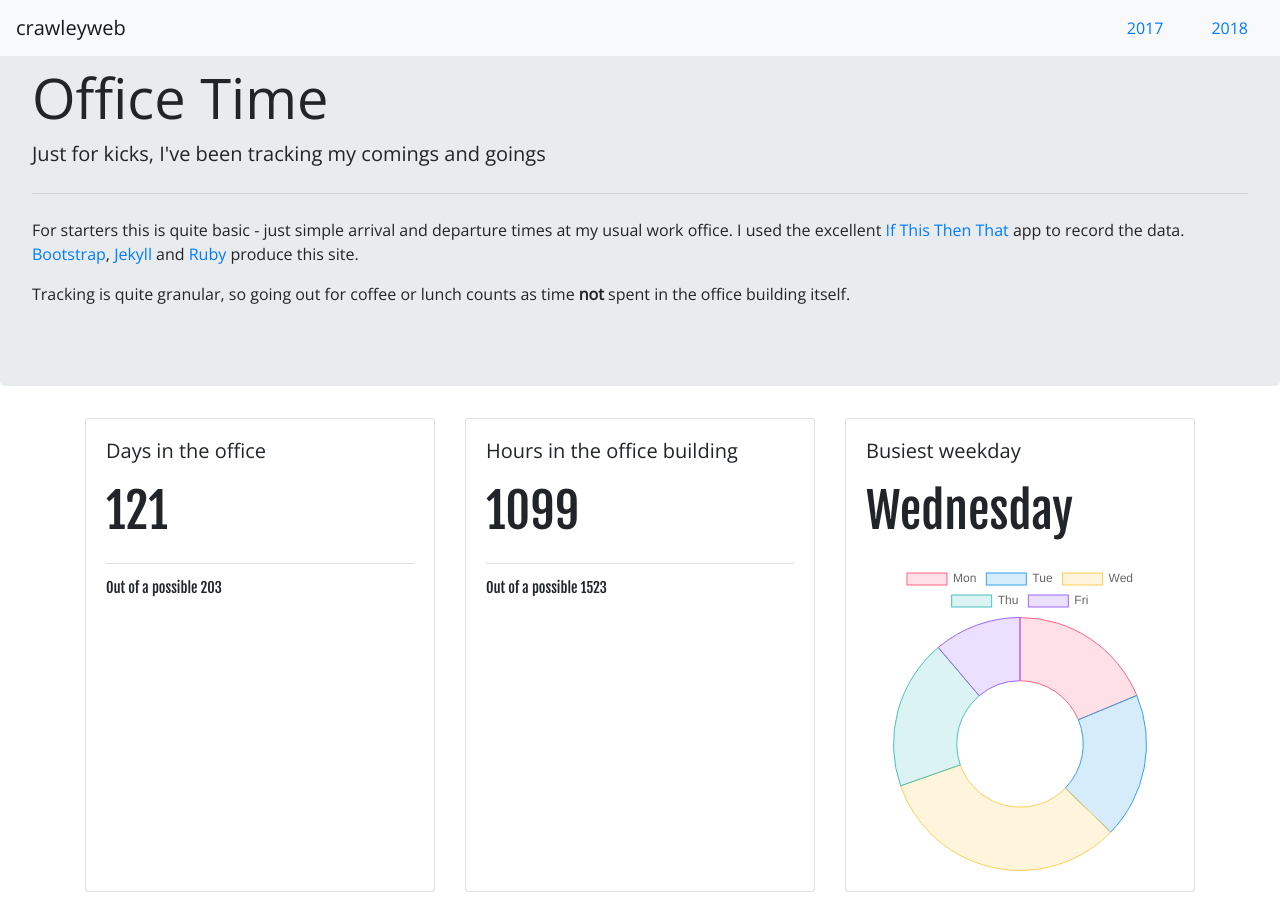
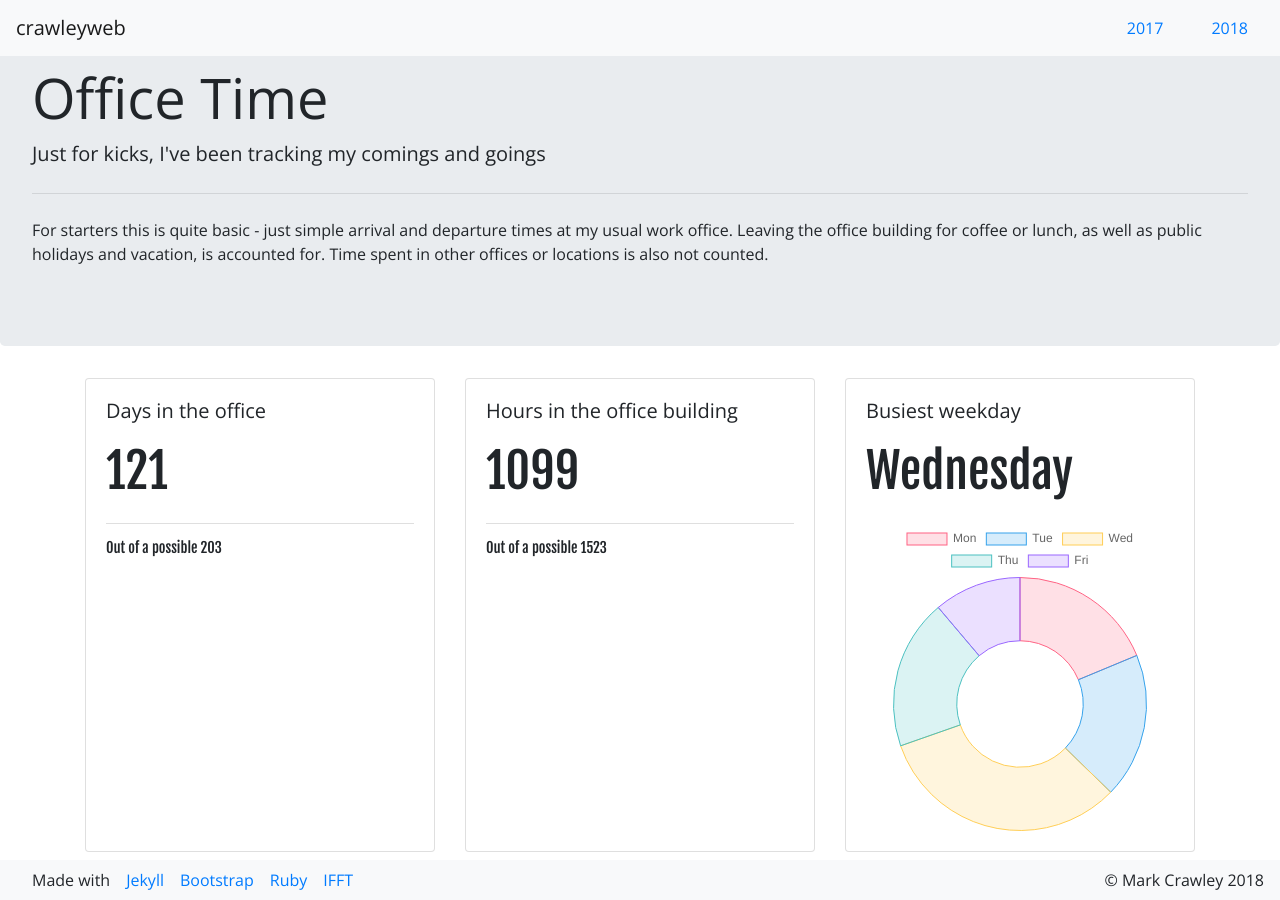
Before and after one commit to crawlem/office-time, a Jekyll site: the page built from index.md, in a window 1280 px wide. Built offline with Jekyll 4.4.1, drawn with Linux system fonts in a browser that asks for light colours; nearby versions of some CDN libraries.

Commit message:
Tidied up page layout

```diff
--- a/_layouts/default.html
+++ b/_layouts/default.html
@@ -37,7 +37,7 @@
 </head>
 <body>
 	<nav id="navbar" class="navbar navbar-light bg-light fixed-top">
-		<a class="navbar-brand" href="{% if jekyll.environment == "production" %}{{ site.baseurl }}{% endif %}/">crawleyweb</a>
+		<a class="navbar-brand" href="{{ site.baseurl }}/">crawleyweb</a>
 	    <ul class="nav nav-pills">
 	    	{% assign years = '' | split: '' %}
 	    	{% for col in site.collections %}
@@ -47,7 +47,7 @@
 	    	{% endfor %}
 
 	    	{% for year in years %}
-	    		<li class="nav-item"><a class="nav-link{% if year.year == page.year %} active{% endif %}" href="{% if jekyll.environment == "production" %}{{ site.baseurl }}{% endif %}/{{ year.year }}/">{{ year.year }}</a></li>
+	    		<li class="nav-item"><a class="nav-link{% if year.year == page.year %} active{% endif %}" href="{{ site.baseurl }}/{{ year.year }}/">{{ year.year }}</a></li>
 	    	{% endfor %}
 	    </ul>
 	</nav>
@@ -56,8 +56,7 @@
 		<h1 class="display-4">{{ site.title }}</h1>
 		<p class="lead">Just for kicks, I've been tracking my comings and goings</p>
 		<hr class="my-4">
-		<p>For starters this is quite basic - just simple arrival and departure times at my usual work office. I used the excellent <a href="https://ifttt.com">If This Then That</a> app to record the data. <a href="http://getbootstrap.com">Bootstrap</a>, <a href="https://jekyllrb.com/">Jekyll</a> and <a href="https://www.ruby-lang.org/en/">Ruby</a> produce this site.</p>
-		<p>Tracking is quite granular, so going out for coffee or lunch counts as time <strong>not</strong> spent in the office building itself.</p>
+		<p>For starters this is quite basic - just simple arrival and departure times at my usual work office. Leaving the office building for coffee or lunch, as well as public holidays and vacation, is accounted for. Time spent in other offices or locations is also not counted.</p>
 	</div>
 
 	<article class="container">
@@ -65,7 +64,7 @@
 		<div class="row">
 			<h2 class="col-sm-2">{{ page.title }}</h2>
 			<ul class="col-lg-10 nav justify-content-end nav-pills">
-				<li class="nav-item"><a class="nav-link{% if page.month == nil %} active{% endif %}" href="{% if jekyll.environment == "production" %}{{ site.baseurl }}{% endif %}/{{ page.year }}/">Total</a></li>
+				<li class="nav-item"><a class="nav-link{% if page.month == nil %} active{% endif %}" href="{{ site.baseurl }}/{{ page.year }}/">Total</a></li>
 
 				{% for c in years %}
 				{% if c.year == page.year %}
@@ -114,6 +113,19 @@
 		</div>
 	</article>
 
+	<nav class="navbar navbar-expand fixed-bottom navbar-light bg-light">
+		<ul class="navbar-nav mr-auto mt-2 mt-lg-0">
+			<li class="nav-item">Made with</li>
+			<li class="nav-item"><a href="https://jekyllrb.com/">Jekyll</a></li>
+			<li class="nav-item"><a href="http://getbootstrap.com/">Bootstrap</a></li>
+			<li class="nav-item"><a href="https://www.ruby-lang.org/en/">Ruby</a></li>
+			<li class="nav-item"><a href="https://ifttt.com/">IFFT</a></li>
+		</ul>
+		<ul class="navbar-nav my-2 my-lg-0">
+			<li class="nav-item">&copy; Mark Crawley 2018</li>
+		</ul>
+	</nav>
+
 	<script src="https://code.jquery.com/jquery-3.2.1.slim.min.js" integrity="sha384-KJ3o2DKtIkvYIK3UENzmM7KCkRr/rE9/Qpg6aAZGJwFDMVNA/GpGFF93hXpG5KkN" crossorigin="anonymous"></script>
 	<script src="https://cdnjs.cloudflare.com/ajax/libs/popper.js/1.12.9/umd/popper.min.js" integrity="sha384-ApNbgh9B+Y1QKtv3Rn7W3mgPxhU9K/ScQsAP7hUibX39j7fakFPskvXusvfa0b4Q" crossorigin="anonymous"></script>
 	<script src="https://maxcdn.bootstrapcdn.com/bootstrap/4.0.0/js/bootstrap.min.js" integrity="sha384-JZR6Spejh4U02d8jOt6vLEHfe/JQGiRRSQQxSfFWpi1MquVdAyjUar5+76PVCmYl" crossorigin="anonymous"></script>
```
